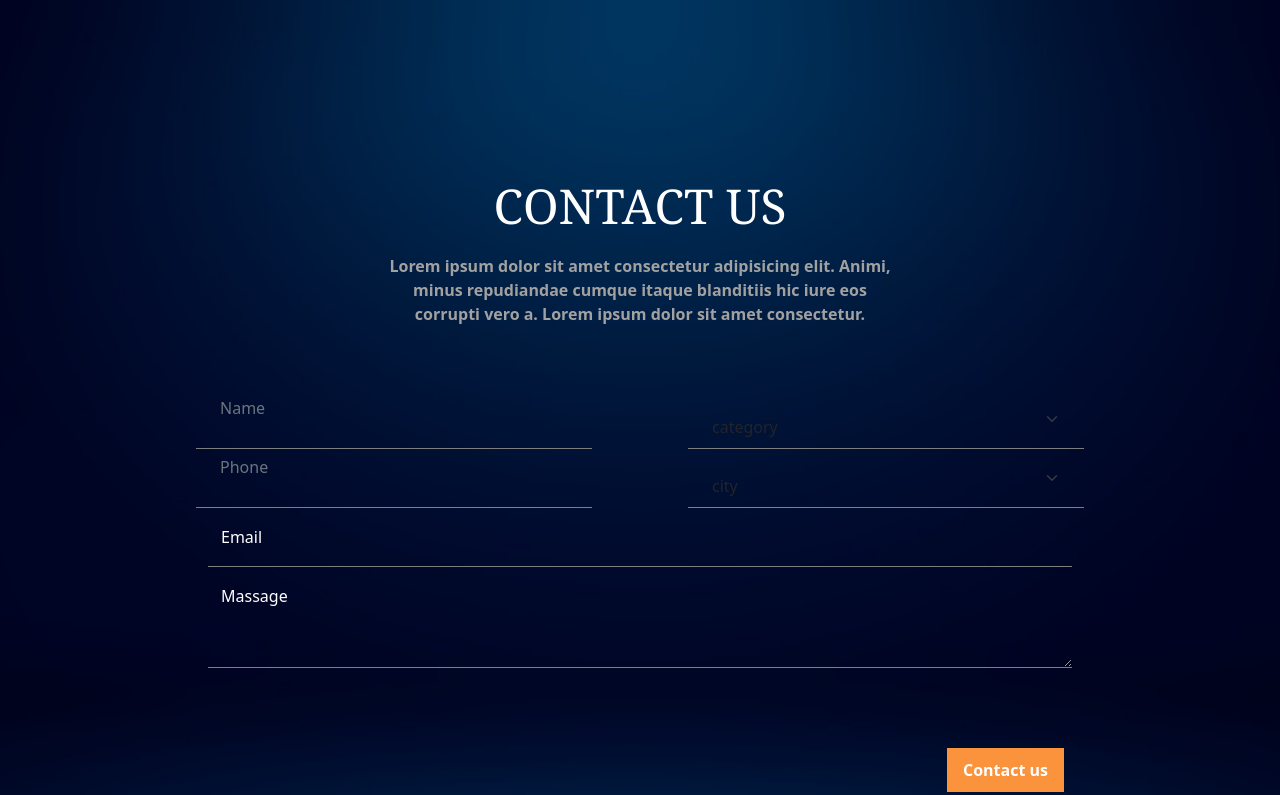
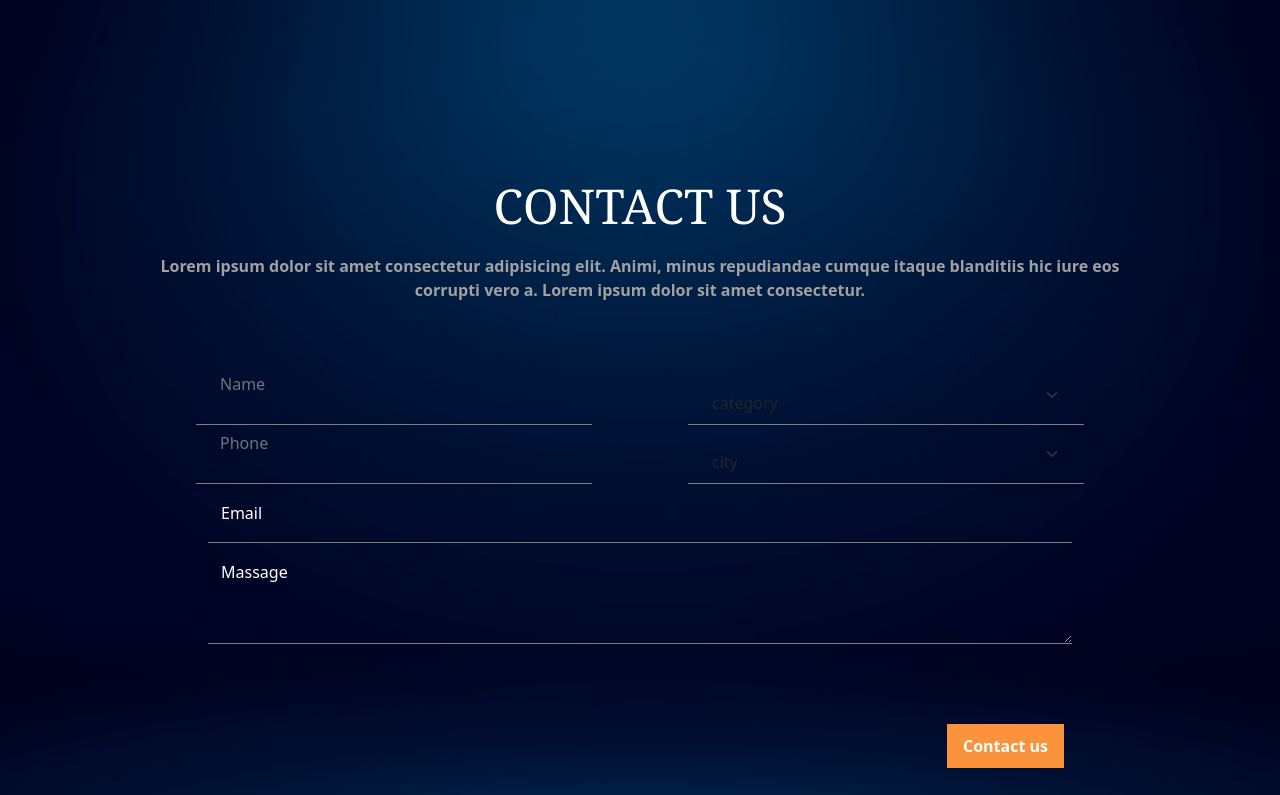
Before and after one commit to reazulkarim1/project005, a plain HTML site: page index.html in a window 1280 px wide. Shown: the part 2662-3457 px from the top of the page. Drawn offline with nearby package versions, Linux system fonts and the light colour scheme; a web font is replaced by a local one.

Commit message:
Update index.html

```diff
--- a/index.html
+++ b/index.html
@@ -148,9 +148,9 @@
 
     <!-- start contact section here  -->
     <div class="bg-form bg-top  bg-cover p-28">
-      <div class="cotact-header text-center p-5">
+      <div class="cotact-header text-center p-sm-5 p-md-5">
         <h2 class="uppercase text-5xl py-4 font-serif text-white">contact us</h2>
-        <p class="px-56 font-bold text-color">Lorem ipsum dolor sit amet consectetur adipisicing elit. Animi, minus repudiandae cumque itaque blanditiis hic iure eos corrupti vero a. Lorem ipsum dolor sit amet consectetur. </p>
+        <p class="px-sm-56 px-md-56 font-bold text-color">Lorem ipsum dolor sit amet consectetur adipisicing elit. Animi, minus repudiandae cumque itaque blanditiis hic iure eos corrupti vero a. Lorem ipsum dolor sit amet consectetur. </p>
       </div>
       <form action="" class="px-5  pb-16 pt-3 container">
         <div class="row">
```
